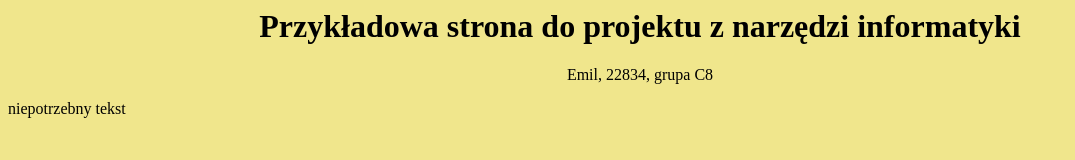
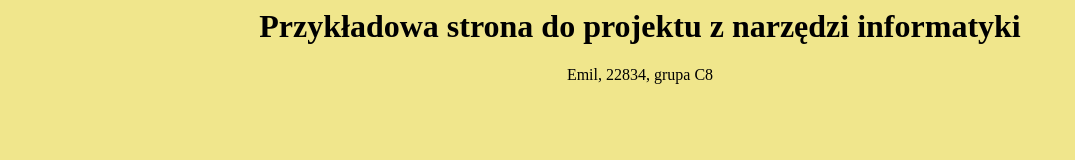
Before and after one commit to pbobinski-WSB/WSB_NI_2023L_zaliczenie, a plain HTML site: page Emil_22834/index.html in a window 1280 px wide. Shown: the whole page, without its empty margins (0-1075 px from the left). Drawn offline with Linux system fonts and the light colour scheme.

Commit message:
Revert "Edycja pliku html do revertu"
This reverts commit 4f7223c726b610ed98da1c4fa0c402255a3e6ca8.

```diff
--- a/Emil_22834/index.html
+++ b/Emil_22834/index.html
@@ -7,7 +7,6 @@
 <body>
 <h1> Przykładowa strona do projektu z narzędzi informatyki </h1>
 <p>Emil, 22834, grupa C8</p>
-niepotrzebny tekst
 </body>
 
 </html>
```
